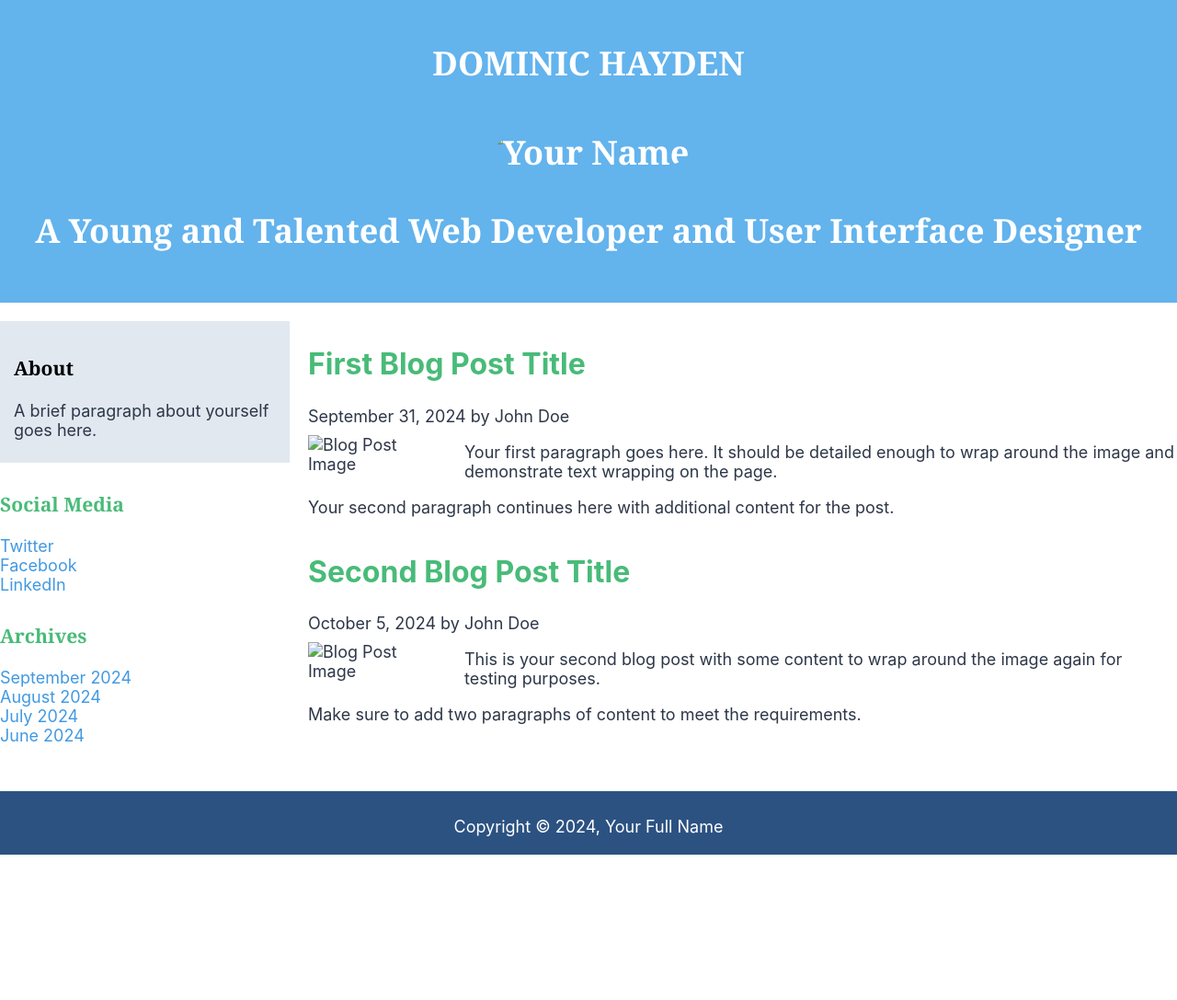
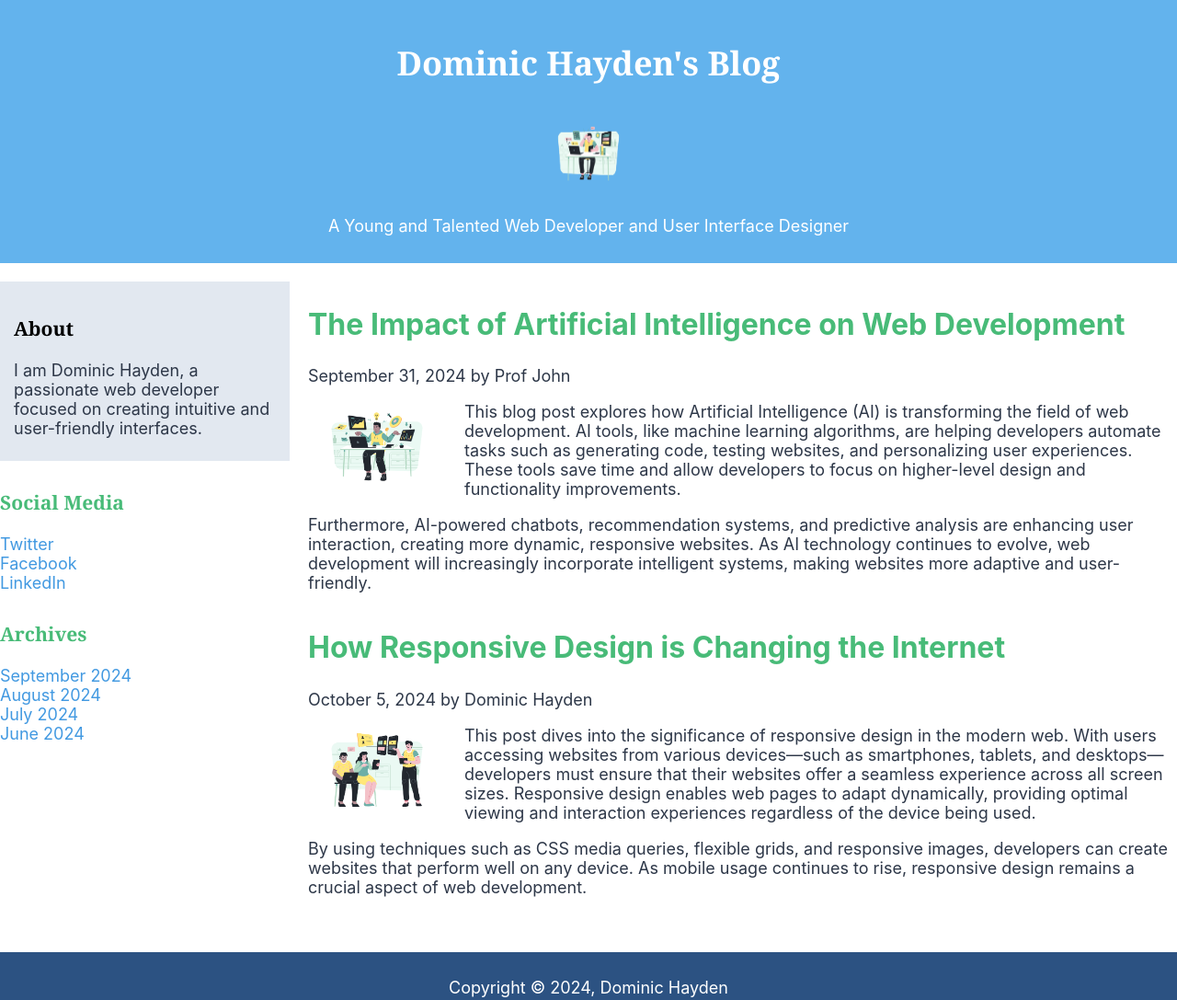
Before and after one commit to Dominic-Hayden/info2180-lab2, a plain HTML site: page index.html in a window 1280 px wide. Shown: the whole page at 92% size. Before the commit the page ends 929 px from the top, so only its background shows below. Drawn offline with Linux system fonts and the light colour scheme; files whose address does not match are found by name.

Commit message:
Updated blog post layout and styles

```diff
--- a/index.html
+++ b/index.html
@@ -1,5 +1,7 @@
 <!DOCTYPE html>
+
 <! -- Do not webscrape, seriously you will only get your ip address blocked lol -->
+
 <html lang="en">
 <head>
     <meta charset="UTF-8">
@@ -10,33 +12,33 @@
 <body>
     <div class="container">
         <header>
-            <h1>DOMINIC HAYDEN <h1>
-            <img src="stress.png" alt="Your Name" class="profile-pic">
+            <h1>Dominic Hayden's Blog</h1>
+            <img src="C:\Users\domha\OneDrive\Desktop\UWI\Sem1 24.25\Info2180\lab\Lab 2\info2180-lab2\img\profile-pic.png" alt="Dominic Hayden" class="profile-pic">
             <p>A Young and Talented Web Developer and User Interface Designer</p>
         </header>
 
         <main>
             <article>
-                <h2>First Blog Post Title</h2>
-                <p>September 31, 2024 by John Doe</p>
-                <img src="first-post-image.jpg" alt="Blog Post Image" class="post-image">
-                <p>Your first paragraph goes here. It should be detailed enough to wrap around the image and demonstrate text wrapping on the page.</p>
-                <p>Your second paragraph continues here with additional content for the post.</p>
+                <h2>The Impact of Artificial Intelligence on Web Development</h2>
+                <p>September 31, 2024 by Prof John</p>
+                <img src="C:\Users\domha\OneDrive\Desktop\UWI\Sem1 24.25\Info2180\lab\Lab 2\info2180-lab2\img\plan.png" alt="AI and Web Development" class="post-image">
+                <p>This blog post explores how Artificial Intelligence (AI) is transforming the field of web development. AI tools, like machine learning algorithms, are helping developers automate tasks such as generating code, testing websites, and personalizing user experiences. These tools save time and allow developers to focus on higher-level design and functionality improvements.</p>
+                <p>Furthermore, AI-powered chatbots, recommendation systems, and predictive analysis are enhancing user interaction, creating more dynamic, responsive websites. As AI technology continues to evolve, web development will increasingly incorporate intelligent systems, making websites more adaptive and user-friendly.</p>
             </article>
 
             <article>
-                <h2>Second Blog Post Title</h2>
-                <p>October 5, 2024 by John Doe</p>
-                <img src="second-post-image.jpg" alt="Blog Post Image" class="post-image">
-                <p>This is your second blog post with some content to wrap around the image again for testing purposes.</p>
-                <p>Make sure to add two paragraphs of content to meet the requirements.</p>
+                <h2>How Responsive Design is Changing the Internet</h2>
+                <p>October 5, 2024 by Dominic Hayden</p>
+                <img src="C:\Users\domha\OneDrive\Desktop\UWI\Sem1 24.25\Info2180\lab\Lab 2\info2180-lab2\img\meeting.png" alt="Responsive Design" class="post-image">
+                <p>This post dives into the significance of responsive design in the modern web. With users accessing websites from various devices—such as smartphones, tablets, and desktops—developers must ensure that their websites offer a seamless experience across all screen sizes. Responsive design enables web pages to adapt dynamically, providing optimal viewing and interaction experiences regardless of the device being used.</p>
+                <p>By using techniques such as CSS media queries, flexible grids, and responsive images, developers can create websites that perform well on any device. As mobile usage continues to rise, responsive design remains a crucial aspect of web development.</p>
             </article>
         </main>
 
         <aside>
             <section>
                 <h3>About</h3>
-                <p>A brief paragraph about yourself goes here.</p>
+                <p>I am Dominic Hayden, a passionate web developer focused on creating intuitive and user-friendly interfaces.</p>
             </section>
 
             <section>
@@ -60,7 +62,7 @@
         </aside>
 
         <footer>
-            <p>Copyright &copy; 2024, Your Full Name</p>
+            <p>Copyright &copy; 2024, Dominic Hayden</p>
         </footer>
     </div>
 </body>
```
Also changed, not shown: style.css (line endings or trailing spaces).
